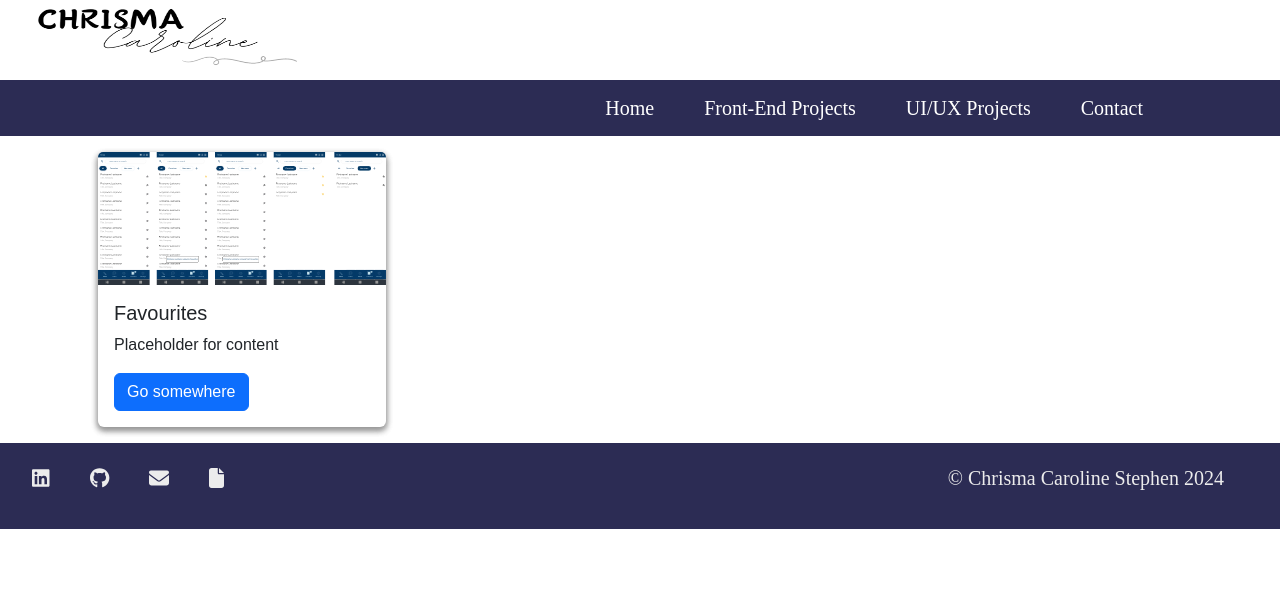
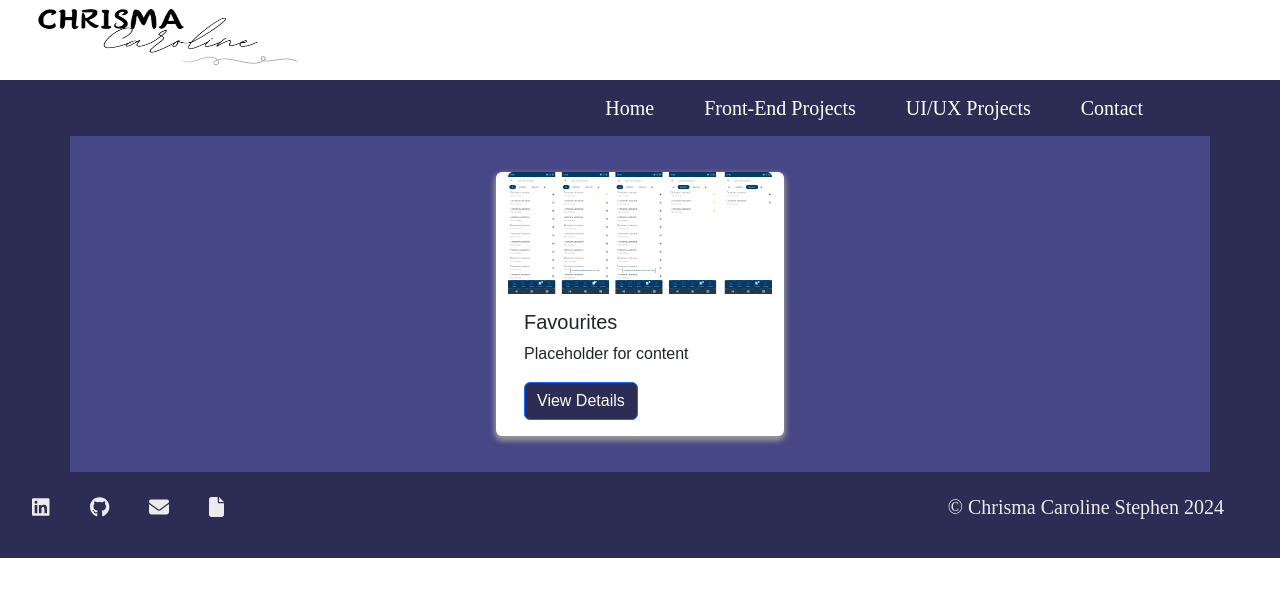
Before and after one commit to chrisma89/Chrisma-Caroline-Stephen, a React (Vite) app: page /uiuxProjects in a window 1280 px wide. Shown: the top 596 px of the page. Built offline with nearby package versions, Linux system fonts and the light colour scheme; a web font is replaced by a local one.

Commit message:
Styling applied to ui/ux projects page

```diff
--- a/src/components/UIUXProjects/index.jsx
+++ b/src/components/UIUXProjects/index.jsx
@@ -4,18 +4,20 @@ import { Card, Container, Button } from "react-bootstrap";
 function UIUXProjects (){
   return(
     // <div>Test</div>
-    <Container>
-      <Card style={{ width: '18rem' }}>
+    <div className= "container-fluid"style={{ backgroundColor : "#2C2C54"}} >
+    <Container className='container-fluid d-flex justify-content-center' style={{padding: "20px", backgroundColor : "#474787"}}>
+      <Card className ="container-fluid d-flex justify-content-center"style={{ width: '18rem' }}>
       <Card.Img variant="top" src="./images/Frame 1208.svg" />
-      <Card.Body>
+      <Card.Body className ="container-fluid justify-content-center">
         <Card.Title>Favourites</Card.Title>
         <Card.Text>
           Placeholder for content
         </Card.Text>
-        <Button variant="primary">Go somewhere</Button>
+        <Button style ={{backgroundColor:"#2C2C54"}}>View Details</Button>
       </Card.Body>
     </Card>
     </Container>
+    </div>
   )
 
 }
--- a/src/uiuxprojects.json
+++ b/src/uiuxprojects.json
@@ -7,6 +7,11 @@
     "Button Label" : ""
   },
   {
+    "id": "2",
+    "Title" : "Feature 2",
+    "Image": "",
+    "Description" : "",
+    "Button Label" : ""
 
   }
 ]
```
